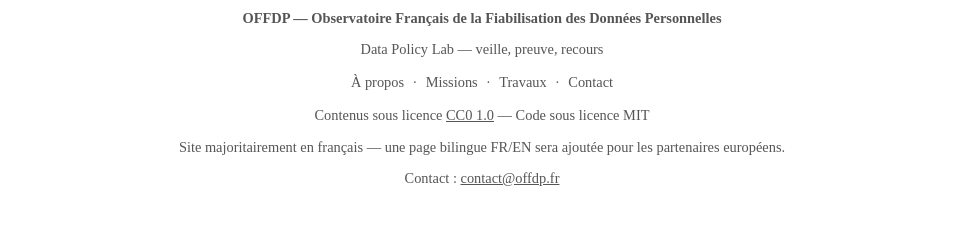
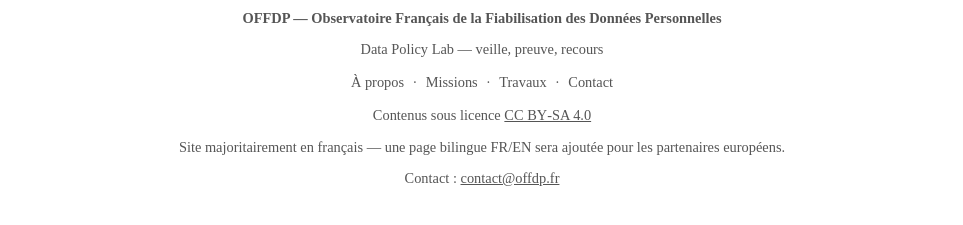
Before and after one commit to Marcussacapuces91/OFFDP, a Jekyll site: the page built from docs/index.md, in a window 1280 px wide. Shown: the part 484-709 px from the top of the page, without its empty margins (158-1121 px from the left). Built offline with Jekyll 4.4.1, drawn with Linux system fonts in a browser that asks for light colours; our own code applies the rules of GitHub Pages for plain Markdown files.

Commit message:
Licence CC BY SA 4

```diff
--- a/docs/_includes/footer.html
+++ b/docs/_includes/footer.html
@@ -11,7 +11,7 @@
     </nav>
 
     <p class="footer-meta">
-      Contenus sous licence <a href="https://creativecommons.org/publicdomain/zero/1.0/">CC0 1.0</a> — Code sous licence MIT
+      Contenus sous licence <a href="https://creativecommons.org/licenses/by-sa/4.0/">CC BY‑SA 4.0</a>
     </p>
 
     <p class="footer-meta">
```
